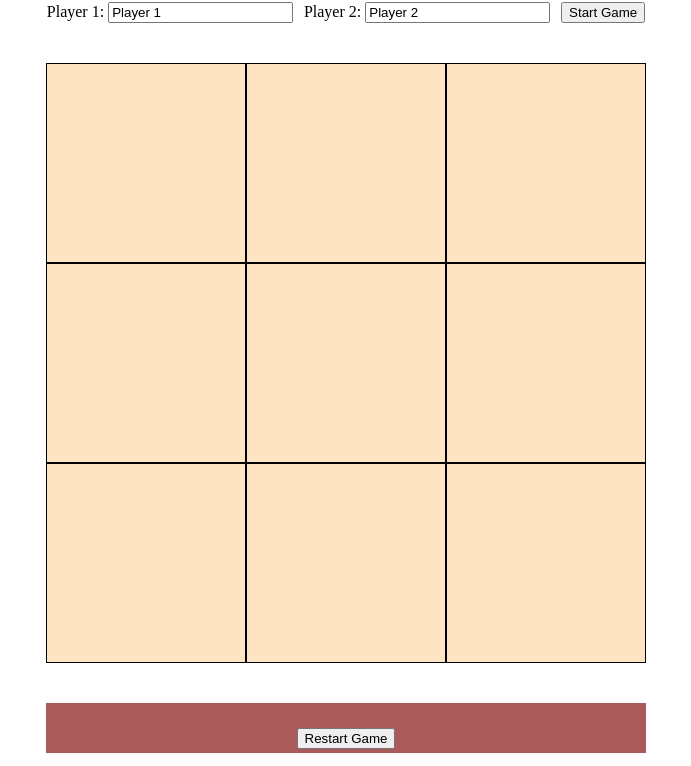
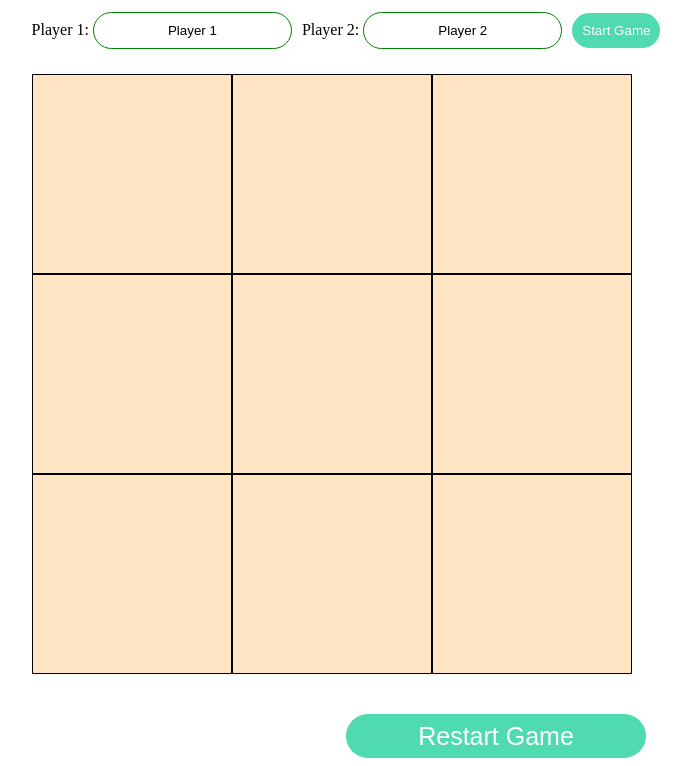
Before and after one commit to shri1707/Tic_Tac_Toe, a plain HTML site: page index.html in a window 1280 px wide. Shown: the part 50-816 px from the top of the page, without its empty margins (294-985 px from the left). Drawn offline with Linux system fonts and the light colour scheme.

Commit message:
added some css to make the game more presentable

```diff
--- a/index.html
+++ b/index.html
@@ -12,11 +12,11 @@
         <div class="players">
             <div class="player1">
                 <label for="p1">Player 1: </label>
-                <input type="text" name="p1" id="p1" value="Player 1" placeholder="P1">
+                <input type="text" name="p1" id="p1" value="Player 1" placeholder="P1" required>
             </div>
             <div class="player2">
                 <label for="p2">Player 2: </label>
-                <input type="text" name="p2" id="p2" value="Player 2" placeholder="P2">
+                <input type="text" name="p2" id="p2" value="Player 2" placeholder="P2" required>
             </div>
             <div class="btn">
                 <button value="Start game">Start Game</button>
--- a/script.js
+++ b/script.js
@@ -31,6 +31,7 @@ const gameControl= (()=>{
     })
 
     btn.addEventListener("click", ()=>{
+        if (p1.value!= "" && p2.value!=""){
         players= [Player(p1.value,"X"), Player(p2.value,"O")]
         console.log(players)
         playGame = true
@@ -38,7 +39,7 @@ const gameControl= (()=>{
         console.log(currentPlay)
         info.textContent= `${players[0]["player"]}'s turn`
         start.textContent= "Game started"
-
+        }
     })
 
     const turn= ()=>{
@@ -67,6 +68,8 @@ const gameControl= (()=>{
             index= e.target.dataset.index
             console.log(index)
         if (playGame){
+            if (p1.value!= "" && p2.value!=""){
+
                 if (c.textContent==""){
                     chance = turn()
                     boardState[index]= currentPlay["mark"]
@@ -79,7 +82,9 @@ const gameControl= (()=>{
                     if (boardState.every(cell => cell)) {
                         alert("It's a draw!");
                         playGame = false;
-                    return;}
+                        return;
+                    }
+                }
             }
         }
         else{
--- a/style.css
+++ b/style.css
@@ -15,7 +15,8 @@ body{
     display: flex;
     gap: 10px;
     justify-content: space-evenly;
-    margin-bottom: 40px;
+    margin-bottom: 25px;
+    align-items: center;
 }
 
 .cell{
@@ -27,6 +28,7 @@ body{
     display: flex;
     align-items: center;
     justify-content: center;
+    font-size: 70px;
 }
 
 .info{
@@ -35,15 +37,39 @@ body{
 }
 
 .bottom{
-    display: flex;
-    flex-direction: column;
-    align-items: center;
+    display: grid;
+    grid-template-columns: 1fr 1fr;
     width: 600px;
-    background-color: rgb(170, 90, 90);
     margin-top: 40px;
     height: 50px;
+    font-size: 40px;
 }
 
+.restart{
+    border: none;
+    border-radius: 25px;
+    font-size: 25px;
+    color: white;
+    background-color: rgb(80, 218, 176);
+}
+
+input{
+    border: 1px green solid;
+    border-radius: 25px;
+    text-align: center;
+    padding: 10px;
+}
+
+.btn button{
+    color: white;
+    border-radius: 25px;
+    padding:10px ;
+    background-color: rgb(80, 218, 176);
+    border: none;
+}
+.start{
+    font-size: 30px;
+}
 .grid{
     grid-template-columns: 200px 200px 200px;
     grid-template-rows: 200px 200px 200px;
```
Lines whose indentation alone changed are shown as unchanged.
